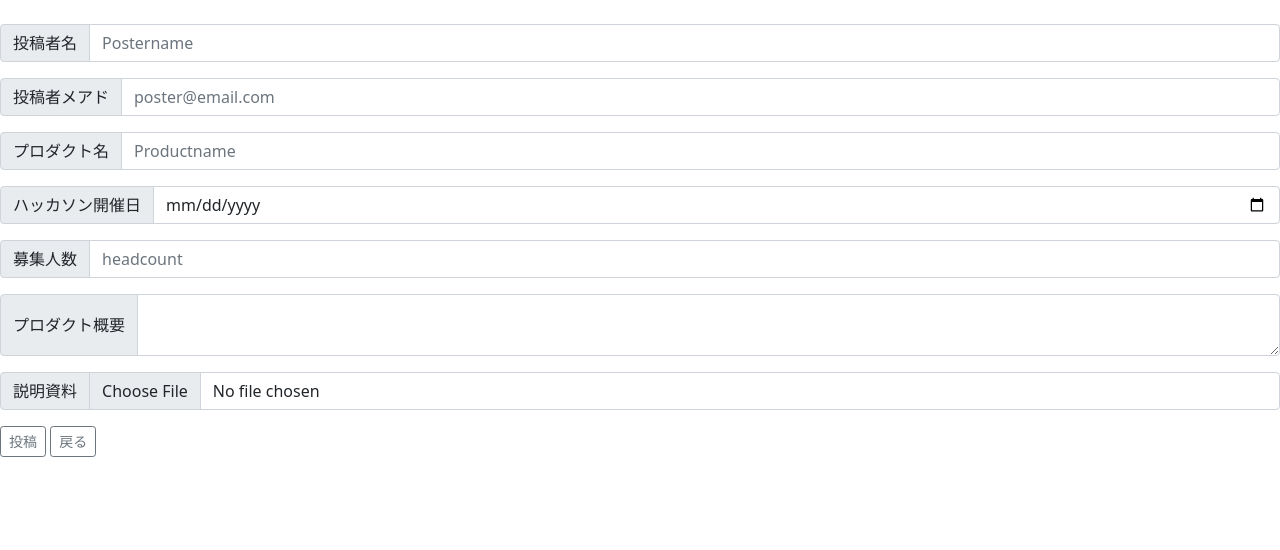
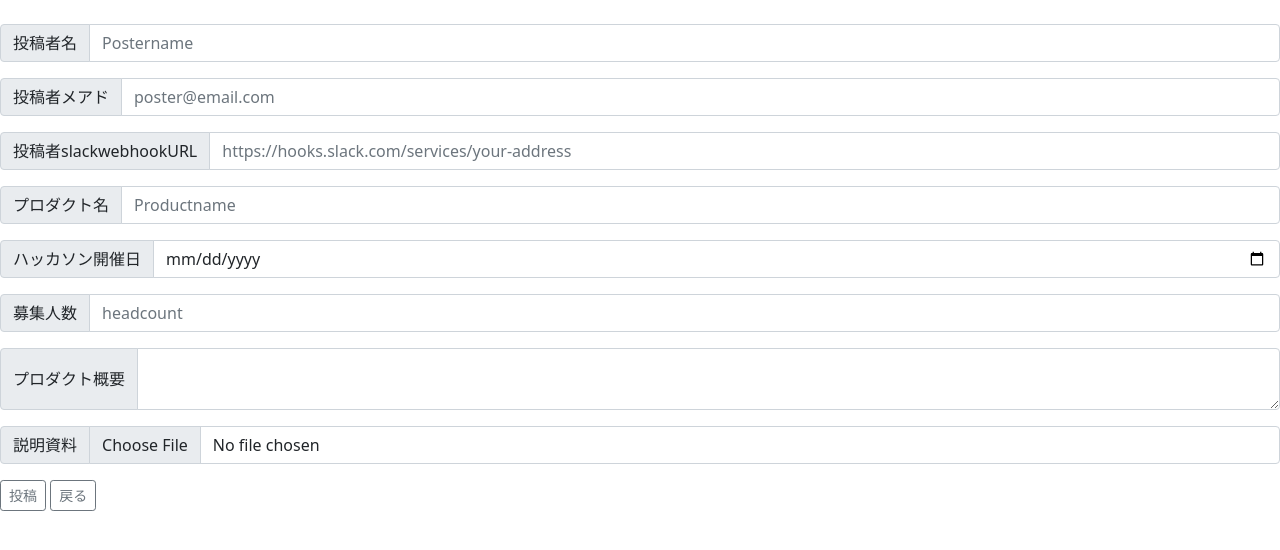
Before and after one commit to N-kota/HkGd, a Django app: page /hackathonguild/make_post/ in a window 1280 px wide. Shown: the part 56-606 px from the top of the page. Run offline with Django 3.2, Linux system fonts and the light colour scheme; some libraries are stand-ins or nearby versions.

Commit message:
slackURLを入力してもらい送信するように仕様変更しました。

```diff
--- a/hackathonguild/models.py
+++ b/hackathonguild/models.py
@@ -7,6 +7,7 @@ from django.utils import timezone
 class Post(models.Model):
     poster_name = models.CharField('投稿者名', max_length=50)
     poster_mail = models.EmailField('投稿者メールアドレス', max_length=50)
+    webhookURL = models.TextField('投稿者slackwebhookURL', max_length=100,null=True)
     product_name = models.CharField('プロダクト名', max_length=50)
     hackathon_date = models.DateField('ハッカソン開催日')
     recluting_headcount = models.IntegerField('募集人数')
--- a/hackathonguild/tasks.py
+++ b/hackathonguild/tasks.py
@@ -14,8 +14,9 @@ def send_email(message,toaddress):
 
 
 # Slack投稿(Incoming Webhook 使用)
-def send_slack_message(message):
-    requests.post(settings.SLACK_WEBHOOK_ENDPOINT,
+def send_slack_message(message,endpoint):
+    SLACK_WEBHOOK_ENDPOINT = endpoint
+    requests.post(SLACK_WEBHOOK_ENDPOINT,
                   data=json.dumps({
                       'text': message,  # 投稿するテキスト
                       'username': u'me',  # 投稿のユーザー名
--- a/hackathonguild/templates/hackathonguild/make_post.html
+++ b/hackathonguild/templates/hackathonguild/make_post.html
@@ -17,18 +17,23 @@
         </div>
 
         <div class="input-group mb-3">
-            <span class="input-group-text" id="basic-addon3">プロダクト名</span>
-            <input type="text" class="form-control" name="product_name" placeholder="Productname" aria-label="Productname" aria-describedby="basic-addon3" maxlength="50">
+            <span class="input-group-text" id="basic-addon3">投稿者slackwebhookURL</span>
+            <input type="text" class="form-control" name="webhookURL" placeholder="https://hooks.slack.com/services/your-address" aria-label="webhookURL" aria-describedby="basic-addon3" maxlength="100">
         </div>
 
         <div class="input-group mb-3">
-            <span class="input-group-text" id="basic-addon4">ハッカソン開催日</span>
-            <input type="date" class="form-control" name="hackathon_date" placeholder="yyyy/mm/dd" aria-label="Hackathondate" aria-describedby="basic-addon4">
+            <span class="input-group-text" id="basic-addon4">プロダクト名</span>
+            <input type="text" class="form-control" name="product_name" placeholder="Productname" aria-label="Productname" aria-describedby="basic-addon4" maxlength="50">
         </div>
 
         <div class="input-group mb-3">
-            <span class="input-group-text" id="basic-addon5">募集人数</span>
-            <input type="number" class="form-control" name="recluting_headcount" placeholder="headcount" aria-label="headcount" aria-describedby="basic-addon5" min="1">
+            <span class="input-group-text" id="basic-addon5">ハッカソン開催日</span>
+            <input type="date" class="form-control" name="hackathon_date" placeholder="yyyy/mm/dd" aria-label="Hackathondate" aria-describedby="basic-addon5">
+        </div>
+
+        <div class="input-group mb-3">
+            <span class="input-group-text" id="basic-addon6">募集人数</span>
+            <input type="number" class="form-control" name="recluting_headcount" placeholder="headcount" aria-label="headcount" aria-describedby="basic-addon6" min="1">
         </div>
 
         <div class="input-group mb-3">
--- a/hackathonguild/views.py
+++ b/hackathonguild/views.py
@@ -37,6 +37,7 @@ def make_post(request):
 def submit_post(request):
     poster_name = request.POST.get('poster_name')
     poster_mail = request.POST.get('poster_mail')
+    webhookURL = request.POST.get('webhookURL')
     product_name = request.POST.get('product_name')
     hackathon_date = request.POST.get('hackathon_date')
     recluting_headcount = request.POST.get('recluting_headcount')
@@ -49,7 +50,7 @@ def submit_post(request):
     #post_delete_date = datetime.datetime.combine(timezone.now(), basetime) + datetime.timedelta(hours=1)
     post_delete_date = timezone.now() + datetime.timedelta(hours=1)
 
-    post = Post.objects.create(poster_name=poster_name, poster_mail=poster_mail, product_name=product_name, hackathon_date=hackathon_date, recluting_headcount=recluting_headcount, delete_key=delete_key, product_brief=product_brief, file=file, posted_date=posted_date, post_delete_date=post_delete_date)
+    post = Post.objects.create(poster_name=poster_name, poster_mail=poster_mail, webhookURL= webhookURL, product_name=product_name, hackathon_date=hackathon_date, recluting_headcount=recluting_headcount, delete_key=delete_key, product_brief=product_brief, file=file, posted_date=posted_date, post_delete_date=post_delete_date)
 
     return redirect('hackathonguild:index')
 
@@ -61,21 +62,16 @@ def join_to_project(request, post_id):
     participate_product_id = request.POST.get('participate_product_id')
     participate_date = timezone.now()
     queryset = Post.objects.get(id = participate_product_id)
-
+    endpoint = queryset.webhookURL
+    to_mail = (queryset.poster_mail,)
     accept_participant_url = 'http://127.0.0.1:8000/hackathonguild/accept_participant/' + secrets.token_urlsafe(64)
 
-    to_mail = (queryset.poster_mail,)
-    from_address = 'ibguild2021@gmail.com'
-    mail_subject = '参加希望が届いています'
-    mail_massage = str(participant_name)+'からの参加希望が届いています。承認はこちらから' + accept_participant_url
+    print(endpoint)
+    mail_message = str(participant_name)+'からの参加希望が届いています。承認はこちらから' + accept_participant_url
 
     Participant.objects.create(participant_name=participant_name, participant_mail=participant_mail, enthusiasm=enthusiasm, participate_product_id=participate_product_id, participate_date=participate_date)
-    #print(mail_message)
-    #print(to_mail)
-    send_slack_message(mail_message)
+    send_slack_message(mail_message,endpoint)
     send_email(mail_message,to_mail)
-    #send_mail(mail_subject, mail_message, from_address, to_mail, fail_silently=False)
-
     return redirect('hackathonguild:index')
 
 
```
Also changed, not shown: hackathonguild/migrations/0002_post_webhookurl.py (added).
